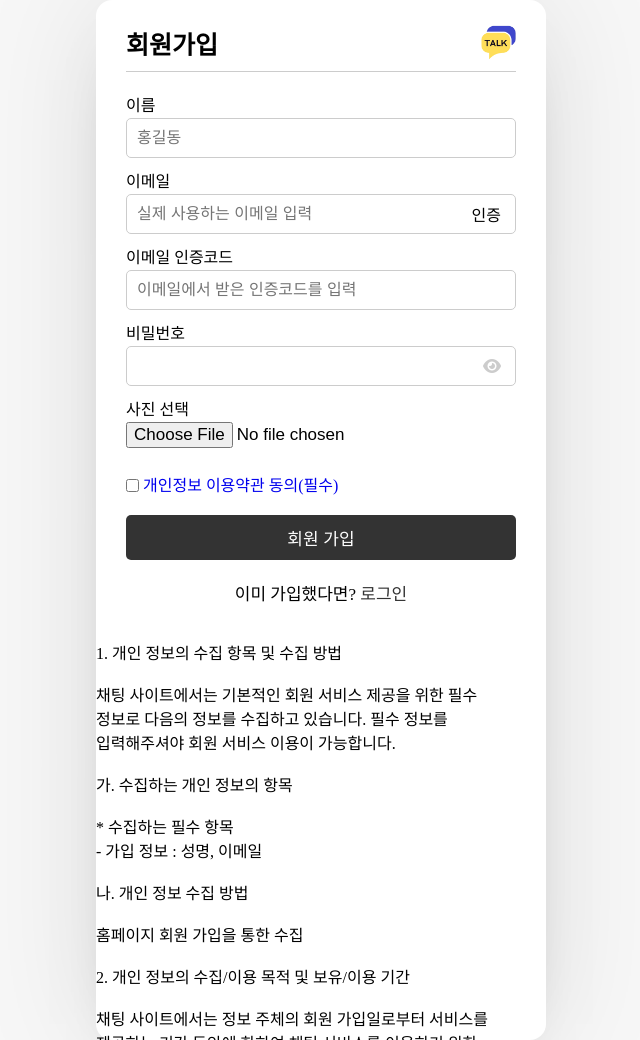
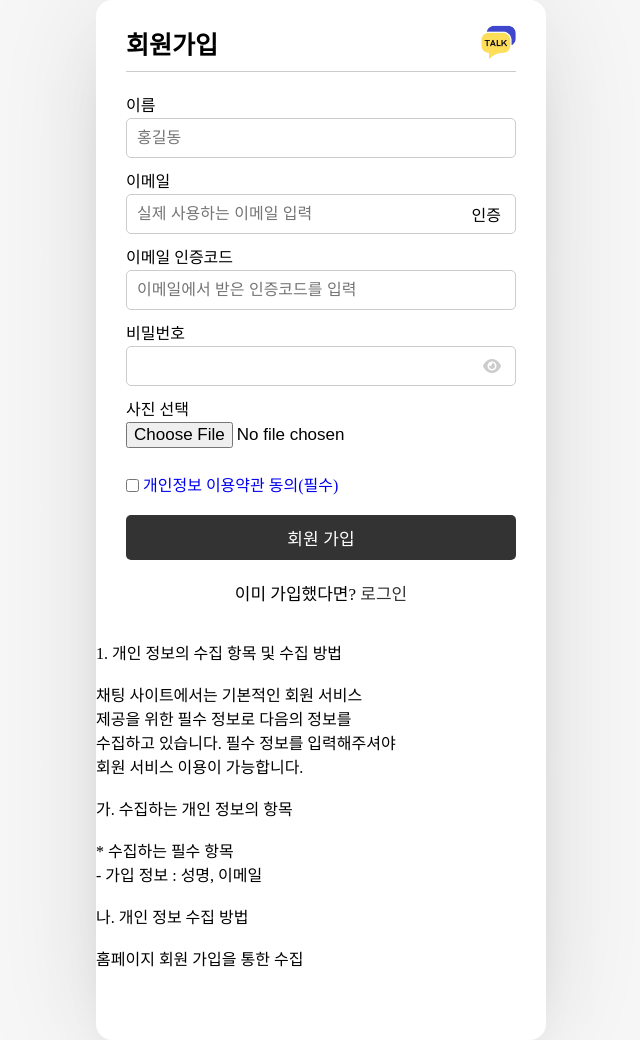
Before and after one commit to hyundai-sangho/chatting, a PHP site: page /chatting/ in a window 1280 px wide. Shown: the whole page, without its empty margins (319-959 px from the left). Run offline with PHP 8.4, Linux system fonts and the light colour scheme; some libraries are stand-ins or nearby versions.

Commit message:
회원가입 이용약관 style -> style.css로 이동

```diff
--- a/assets/css/style.css
+++ b/assets/css/style.css
@@ -540,6 +540,25 @@ form .name-details .field:first-child {
 	font-weight: bold;
 }
 
+/* 회원가입 */
+/* ( 크롬, 사파리, 오페라, 엣지 ) 동작 */
+.signupPrivacyScroll::-webkit-scrollbar {
+	display: none;
+}
+
+.signupPrivacyScroll {
+	-ms-overflow-style: none;
+	/* 인터넷 익스플로러 */
+	scrollbar-width: none;
+	/* 파이어폭스 */
+}
+
+/* 스크롤바 생성 */
+.signupPrivacyScroll {
+	height: 350px;
+	overflow-y: scroll;
+}
+
 /* 미디어 쿼리 시작 =========================================================*/
 /* 아이폰 XR - 414 x 896 */
 @media (max-width: 414px) {
--- a/index.php
+++ b/index.php
@@ -19,28 +19,6 @@ if (isset($_SESSION['unique_id'])) {
 <!-- jquery 모달 css -->
 <link rel="stylesheet" href="https://cdnjs.cloudflare.com/ajax/libs/jquery-modal/0.9.1/jquery.modal.min.css" />
 
-
-<style>
-  /* ( 크롬, 사파리, 오페라, 엣지 ) 동작 */
-  .scroll::-webkit-scrollbar {
-    display: none;
-  }
-
-  .scroll {
-    -ms-overflow-style: none;
-    /* 인터넷 익스플로러 */
-    scrollbar-width: none;
-    /* 파이어폭스 */
-  }
-
-
-  /* 스크롤바 생성 */
-  .scroll {
-    width: 400px;
-    height: 400px;
-    overflow-y: scroll;
-  }
-</style>
 
 <body>
 
@@ -107,13 +85,12 @@ if (isset($_SESSION['unique_id'])) {
     </section>
 
     <!-- 햄버거 버튼 모달-->
-    <div id="signupPrivacyModal" class="modal">
-      <div class="scroll">
-        <p style="width: 400px; height: 400px; word-break: keep-all;">
+    <div id="signupPrivacyModal" class="modal" style="width: 300px; height: 400px;">
+      <div class="signupPrivacyScroll">
+        <p style="word-wrap: keep-all; word-break: keep-all;">
 
           1. 개인 정보의 수집 항목 및 수집 방법<br><br>
-          채팅 사이트에서는 기본적인 회원 서비스 제공을 위한 필수 정보로
-          다음의 정보를 수집하고 있습니다. 필수 정보를 입력해주셔야 회원 서비스 이용이 가능합니다.<br><br>
+          채팅 사이트에서는 기본적인 회원 서비스 제공을 위한 필수 정보로 다음의 정보를 수집하고 있습니다. 필수 정보를 입력해주셔야 회원 서비스 이용이 가능합니다.<br><br>
 
           가. 수집하는 개인 정보의 항목 <br><br>
           * 수집하는 필수 항목<br>
@@ -123,11 +100,9 @@ if (isset($_SESSION['unique_id'])) {
           홈페이지 회원 가입을 통한 수집 <br><br>
 
           2. 개인 정보의 수집/이용 목적 및 보유/이용 기간<br><br>
-          채팅 사이트에서는 정보 주체의 회원 가입일로부터 서비스를 제공하는 기간 동안에 한하여
-          채팅 서비스를 이용하기 위한 최소한의 개인정보를 보유 및 이용 하게 됩니다.<br><br>
+          채팅 사이트에서는 정보 주체의 회원 가입일로부터 서비스를 제공하는 기간 동안에 한하여 채팅 서비스를 이용하기 위한 최소한의 개인정보를 보유 및 이용 하게 됩니다.<br><br>
 
           회원가입 등을 통해 개인정보의 수집·이용, 제공 등에 대해 동의하신 내용은 언제든지 철회하실 수 있습니다.
-
         </p>
       </div>
     </div>
```
